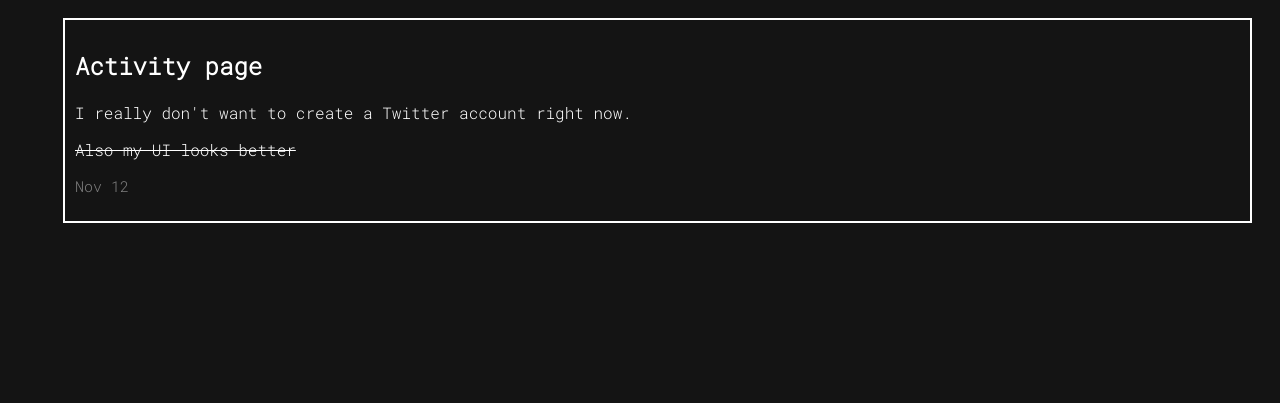
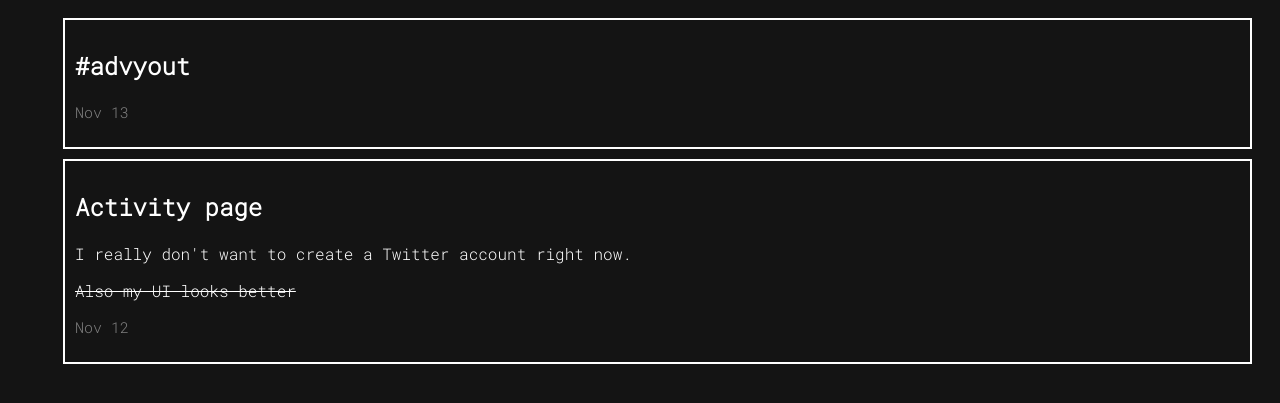
Before and after one commit to Megarion/megarion.github.io, a plain HTML site: page activity/index.html in a window 1280 px wide. Shown: the part 227-630 px from the top of the page. Drawn offline with Linux system fonts and the light colour scheme.

Commit message:
Update index.html

```diff
--- a/activity/index.html
+++ b/activity/index.html
@@ -31,8 +31,12 @@
 
     <div id="main">
         <h1 class="type">Activity</h1>
-        <div id="games" class="s">
-            <h1 class="category" id="2021">2021</h1>
+        <div id="2021" class="s">
+            <h1 class="category">2021</h1>
+            <div class="pb">
+                <h2 class="pt">#advyout</h2>
+                <p class="pd">Nov 13</p>
+            </div>
             <div class="pb">
                 <h2 class="pt">Activity page</h2>
                 <p>I really don't want to create a Twitter account right now.</p>
```
